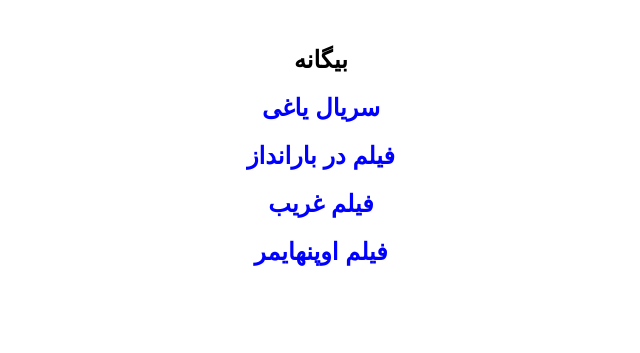
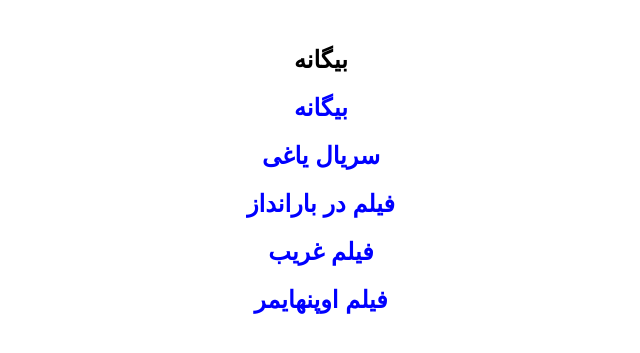
Before and after one commit to darkblog/darkblog.github.io, a Jekyll site: the page built from index.html, in a window 1280 px wide. Shown: the top 353 px of the page, without its empty margins (442-1082 px from the left). Built offline with Jekyll 4.4.1, drawn with Linux system fonts in a browser that asks for light colours.

Commit message:
Update index.html

```diff
--- a/_layouts/index.html
+++ b/_layouts/index.html
@@ -16,6 +16,7 @@ layout: compress
 <header>
 <h1>بیگانه</h1>
 </header>
+<h2><a href="https://biganeh.com/">بیگانه</a></h2>
 {{ content }}
 </body>
 </html>
```
